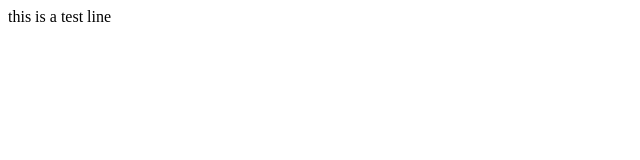
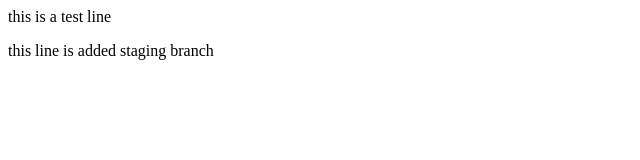
Before and after one commit to asif4762/dummy-repo, a plain HTML site: page index.html in a window 1280 px wide. Shown: the whole page, without its empty margins (0-640 px from the left). Drawn offline with Linux system fonts and the light colour scheme.

Commit message:
change in staging

```diff
--- a/index.html
+++ b/index.html
@@ -1 +1,2 @@
 <p>this is a test line</p>
+<p>this line is added staging branch</p>
```
